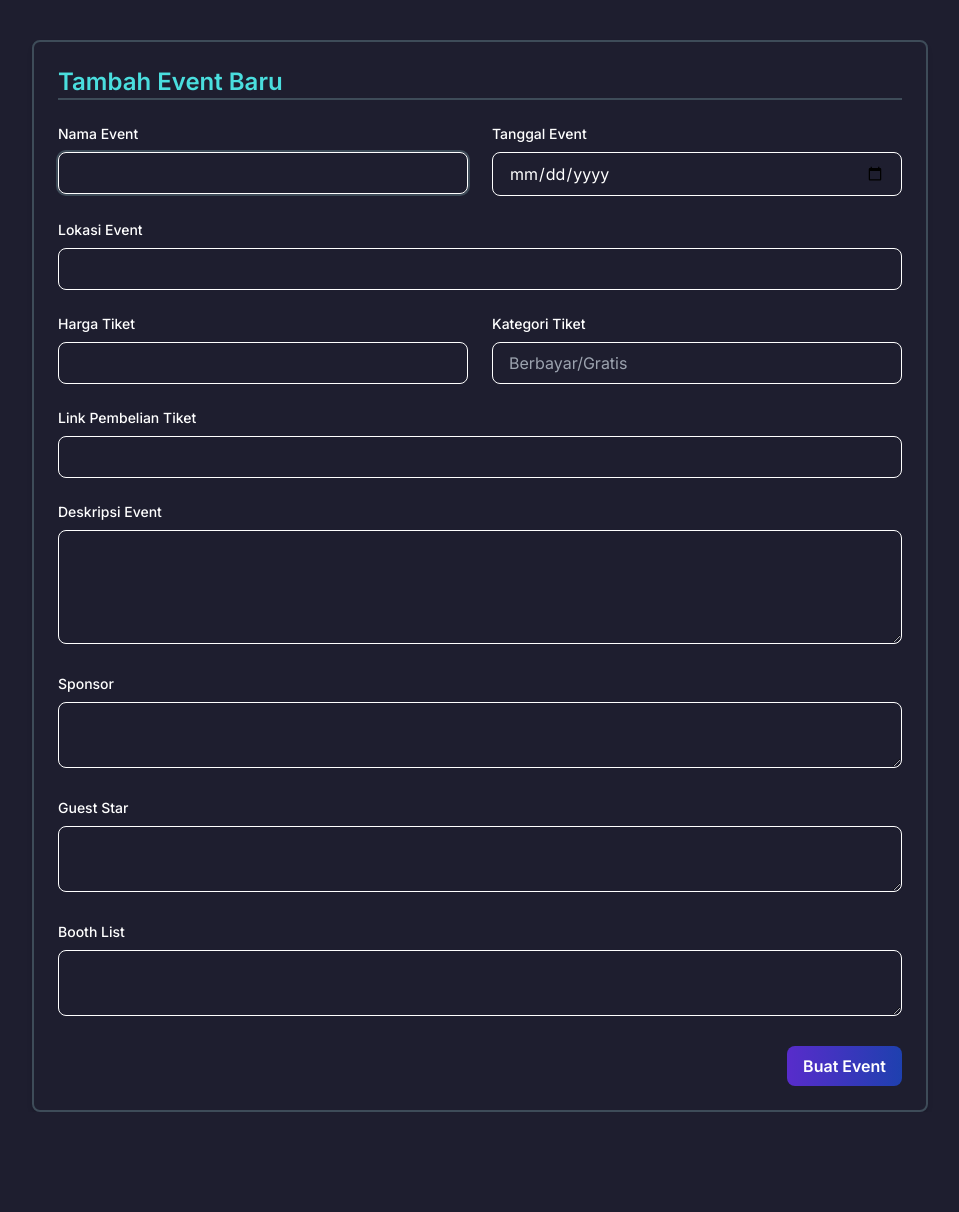
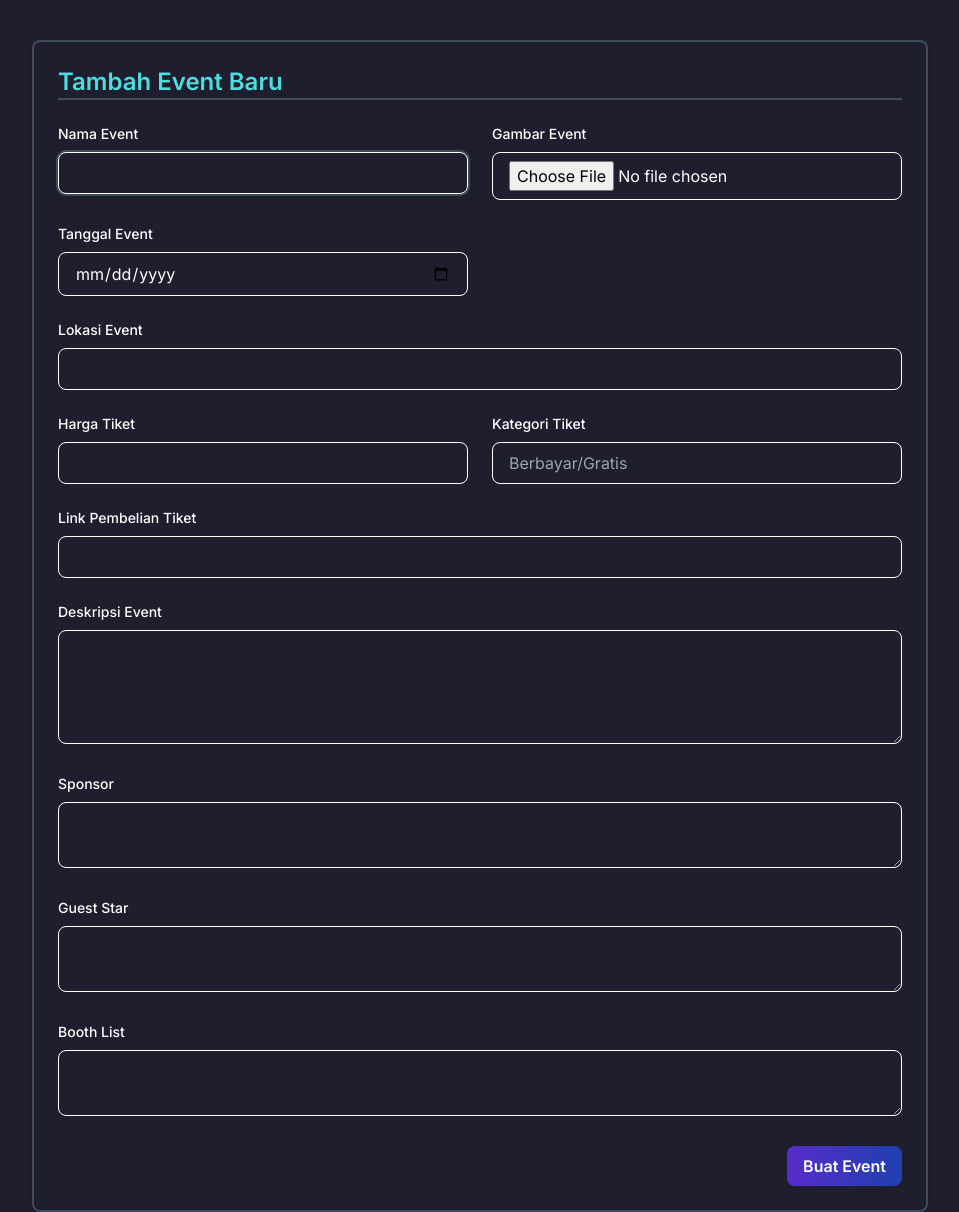
Before and after one commit to AllanBro18/jvent, a CodeIgniter 4 app: the page made by app/Views/event/create.php in a window 1280 px wide. Shown: the whole page, without its empty margins (160-1119 px from the left). Before the commit the page ends 1112 px from the top, so only its background shows below. Run offline with PHP 8.4 and a stand-in for CodeIgniter, Linux system fonts and the light colour scheme; the template is opened without the code that fills it, so the values that code supplies are empty; style sheets or scripts are compiled from the project's sources; some libraries are stand-ins or nearby versions.

Commit message:
menambahkan fitur tambah gambar

```diff
--- a/app/Database/Migrations/2025-05-27-044911_Event.php
+++ b/app/Database/Migrations/2025-05-27-044911_Event.php
@@ -24,6 +24,11 @@ class Event extends Migration
             'slug' => [
                 'type'       => 'VARCHAR',
                 'constraint' => 150,
+            ],
+            'gambar_event' => [ // Field untuk menyimpan gambar
+                'type'       => 'VARCHAR',
+                'constraint' => 255,
+                'null'       => true,
             ],
             'tanggal_event' => [
                 'type'       => 'DATE',
--- a/app/Models/EventModel.php
+++ b/app/Models/EventModel.php
@@ -10,6 +10,7 @@ class EventModel extends Model {
         'id_admin',
         'judul_event',
         'slug',
+        'gambar_event',
         'tanggal_event',
         'lokasi_event',
         'harga_tiket',
--- a/app/Views/event/create.php
+++ b/app/Views/event/create.php
@@ -16,6 +16,20 @@
                 autofocus
                 class="w-full px-4 py-2 bg-transparent border border-white text-white placeholder-gray-400 rounded-lg focus:outline-none focus:ring-2 focus:ring-secondary-main"
             />
+        </div>
+
+        <!-- Gambar Event -->
+        <div>
+            <label for="gambar_event" class="block mb-2 text-white text-sm font-medium">Gambar Event</label>
+            <input
+                type="file"
+                id="gambar_event"
+                name="gambar_event"
+                class="w-full px-4 py-2 bg-transparent border border-white text-white placeholder-gray-400 rounded-lg focus:outline-none focus:ring-2 focus:ring-secondary-main <?= \Config\Services::validation()->hasError('gambar_event') ? 'border-red-500' : '' ?>"
+            />
+            <?php if(\Config\Services::validation()->hasError('gambar_event')): ?>
+                <p class="text-red-500 text-xs mt-1"><?= \Config\Services::validation()->getError('gambar_event') ?></p>
+            <?php endif; ?>
         </div>
 
         <!-- Tanggal Event -->
```
Also changed, not shown: app/Controllers/EventController.php (+17 -0 lines), app/Database/Seeds/AdminSeeder.php (+4 -4 lines).
